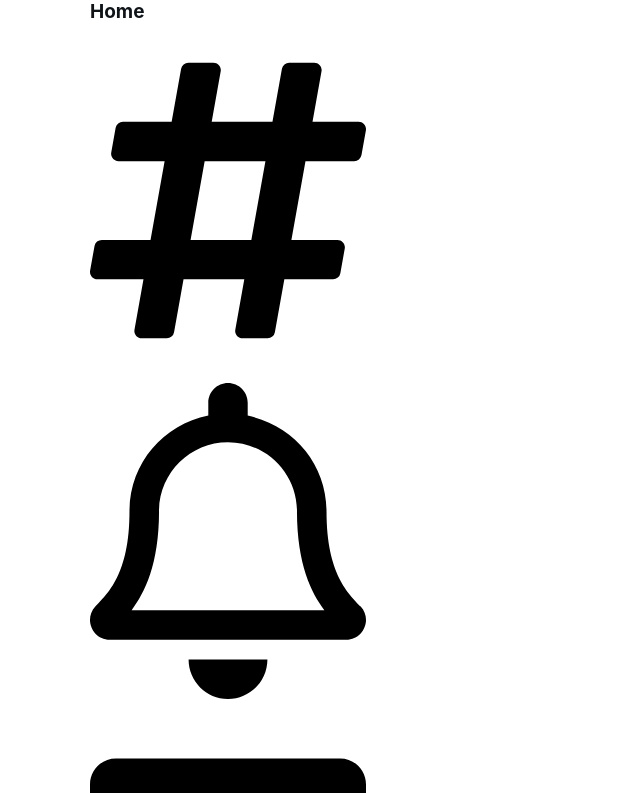
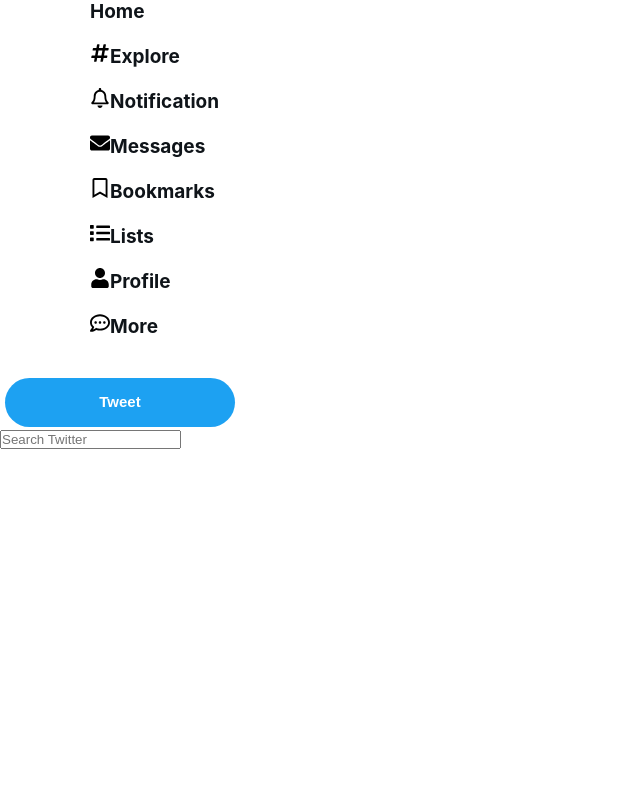
Before and after one commit to netty-carroll/hackathon-twitter, a React (Create React App) app: page / in a window 1280 px wide. Shown: the top 793 px of the page, without its empty margins (0-640 px from the left). Built offline with nearby package versions, Linux system fonts and the light colour scheme.

Commit message:
CSS images Navbar

```diff
--- a/src/App.js
+++ b/src/App.js
@@ -7,8 +7,7 @@
     <div>
       <section>
         <Navbar />
-        <button className="twitMsg" href="#">message{' '}</button>
-        <button className="tweetBtn" href="#">Tweet{' '}</button>
+
       </section>
       <section>
         <Searchbar />
--- a/src/components/navbar.css
+++ b/src/components/navbar.css
@@ -50,3 +50,8 @@
   color: #1da1f2;
   cursor: pointer;
 }
+
+img {
+  width: 20px;
+  height: 20px;
+}
--- a/src/components/navbar.js
+++ b/src/components/navbar.js
@@ -12,13 +12,13 @@
         <nav>
             <ul className="sidebar">
                 <li>Home</li>
-                <li><img src={Explore} alt="Explore" /></li>
-                <li><img src={Notification} alt="Notification" /></li>
-                <li><img src={Messages} alt="Messages" /></li>
-                <li><img src={Bookmarks} alt="Bookmarks" /></li>
-                <li><img src={Lists} alt="Lists" /></li>
-                <li><img src={Profile} alt="Profile" /></li>
-                <li><img src={More} alt="More" /></li>
+                <li><img src={Explore} alt="Explore" />Explore</li>
+                <li><img src={Notification} alt="Notification" />Notification</li>
+                <li><img src={Messages} alt="Messages" />Messages</li>
+                <li><img src={Bookmarks} alt="Bookmarks" />Bookmarks</li>
+                <li><img src={Lists} alt="Lists" />Lists</li>
+                <li><img src={Profile} alt="Profile" />Profile</li>
+                <li><img src={More} alt="More" />More</li>
             </ul>
             <button className="tweetBtn" href="#">Tweet{' '}</button>
         </nav>
```
